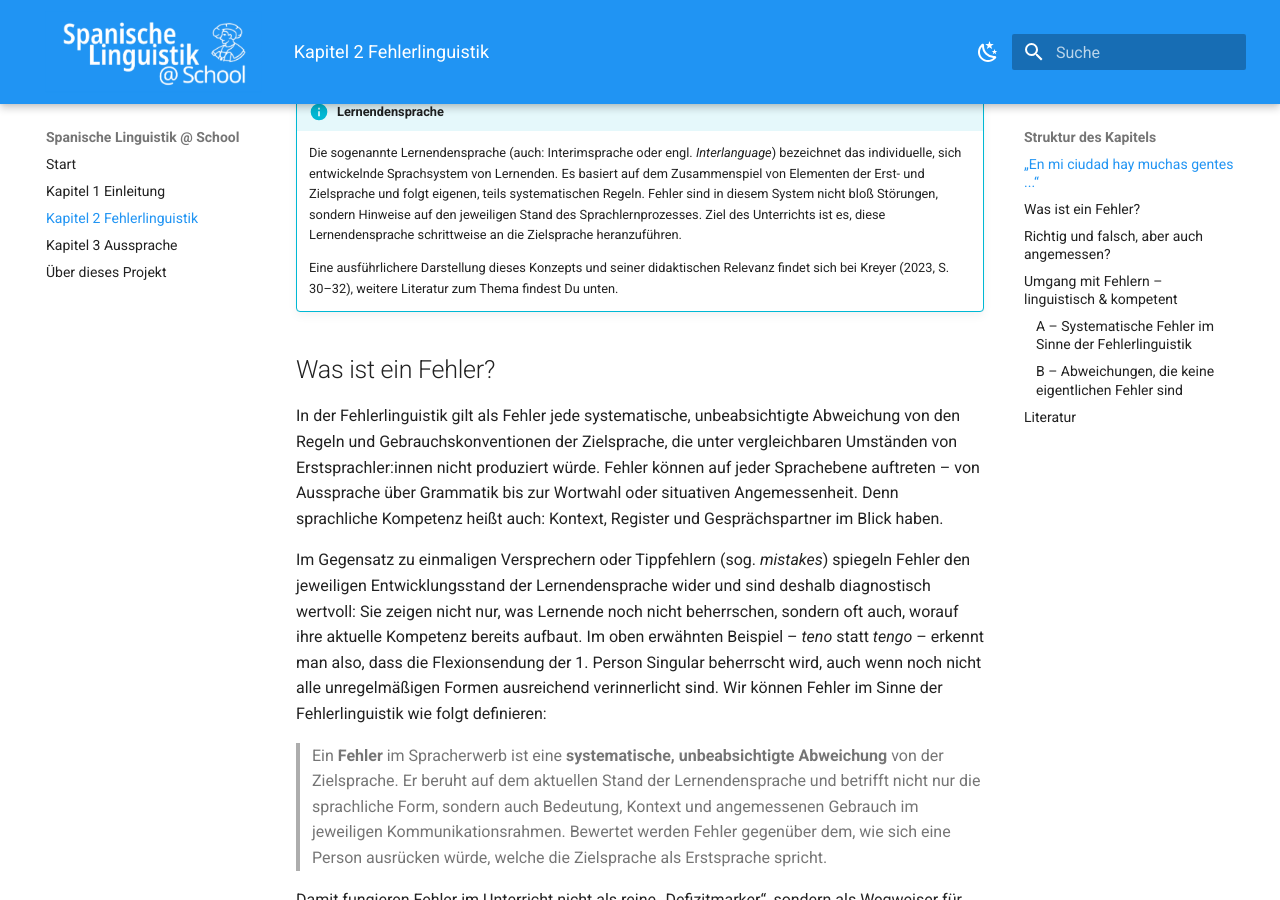
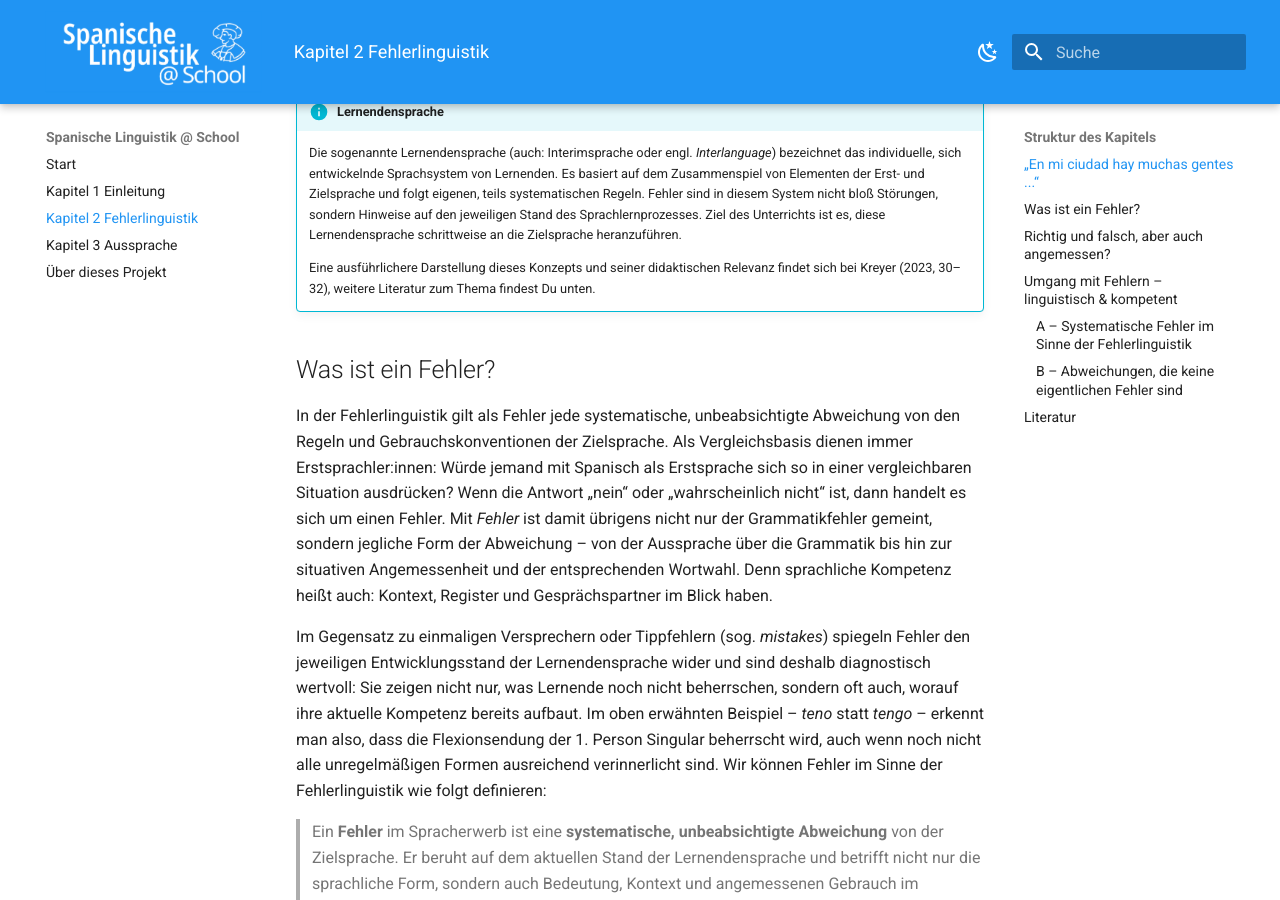
Before and after one commit to FTacke/spanisch-toolkit, an MkDocs documentation site: the page built from docs/fehlerlinguistik/fehlerlinguistik.md, in a window 1280 px wide and 900 px high, scrolled down 1440 px. Built offline with MkDocs 1.6.1 and Material for MkDocs 9.7.7, drawn with Linux system fonts in a browser that asks for light colours; some of the changed text lies outside the part shown.

```diff
--- a/docs/fehlerlinguistik/fehlerlinguistik.md
+++ b/docs/fehlerlinguistik/fehlerlinguistik.md
@@ -30,11 +30,11 @@ Bevor wir uns den verschiedenen Dimensionen sprachlicher Fehler widmen, klären
 !!! info "Lernendensprache"
     Die sogenannte Lernendensprache (auch: Interimsprache oder engl. *Interlanguage*) bezeichnet das individuelle, sich entwickelnde Sprachsystem von Lernenden. Es basiert auf dem Zusammenspiel von Elementen der Erst- und Zielsprache und folgt eigenen, teils systematischen Regeln. Fehler sind in diesem System nicht bloß Störungen, sondern Hinweise auf den jeweiligen Stand des Sprachlernprozesses. Ziel des Unterrichts ist es, diese Lernendensprache schrittweise an die Zielsprache heranzuführen.
 
-    Eine ausführlichere Darstellung dieses Konzepts und seiner didaktischen Relevanz findet sich bei Kreyer (2023, S. 30–32), weitere Literatur zum Thema findest Du unten.
+    Eine ausführlichere Darstellung dieses Konzepts und seiner didaktischen Relevanz findet sich bei Kreyer (2023, 30–32), weitere Literatur zum Thema findest Du unten.
 
 ## Was ist ein Fehler?
 
-In der Fehlerlinguistik gilt als Fehler jede systematische, unbeabsichtigte Abweichung von den Regeln und Gebrauchskonventionen der Zielsprache, die unter vergleichbaren Umständen von Erstsprachler:innen nicht produziert würde. Fehler können auf jeder Sprachebene auftreten – von Aussprache über Grammatik bis zur Wortwahl oder situativen Angemessenheit. Denn sprachliche Kompetenz heißt auch: Kontext, Register und Gesprächspartner im Blick haben.
+In der Fehlerlinguistik gilt als Fehler jede systematische, unbeabsichtigte Abweichung von den Regeln und Gebrauchskonventionen der Zielsprache. Als Vergleichsbasis dienen immer Erstsprachler:innen: Würde jemand mit Spanisch als Erstsprache sich so in einer vergleichbaren Situation ausdrücken? Wenn die Antwort „nein“ oder „wahrscheinlich nicht“ ist, dann handelt es sich um einen Fehler. Mit *Fehler* ist damit übrigens nicht nur der Grammatikfehler gemeint, sondern jegliche Form der Abweichung – von der Aussprache über die Grammatik bis hin zur situativen Angemessenheit und der entsprechenden Wortwahl. Denn sprachliche Kompetenz heißt auch: Kontext, Register und Gesprächspartner im Blick haben.
 
 Im Gegensatz zu einmaligen Versprechern oder Tippfehlern (sog. *mistakes*) spiegeln Fehler den jeweiligen Entwicklungsstand der Lernendensprache wider und sind deshalb diagnostisch wertvoll: Sie zeigen nicht nur, was Lernende noch nicht beherrschen, sondern oft auch, worauf ihre aktuelle Kompetenz bereits aufbaut. Im oben erwähnten Beispiel – *teno* statt *tengo* – erkennt man also, dass die Flexionsendung der 1. Person Singular beherrscht wird, auch wenn noch nicht alle unregelmäßigen Formen ausreichend verinnerlicht sind. Wir können Fehler im Sinne der Fehlerlinguistik wie folgt definieren:
 
```
Also changed, not shown: other parts of docs/fehlerlinguistik/fehlerlinguistik.md (+3 -1 lines), docs/einleitung.md (+2 -2 lines).
